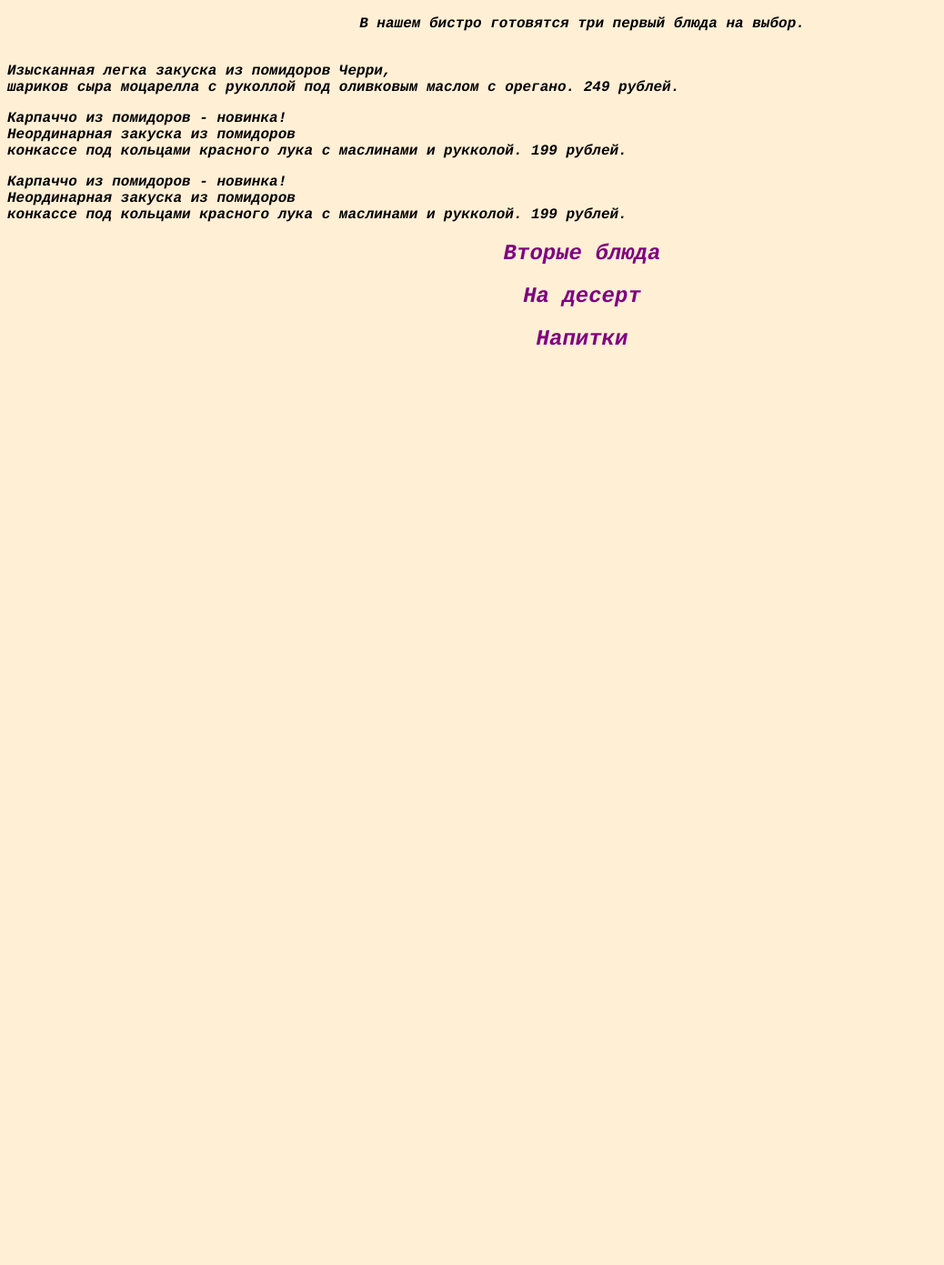
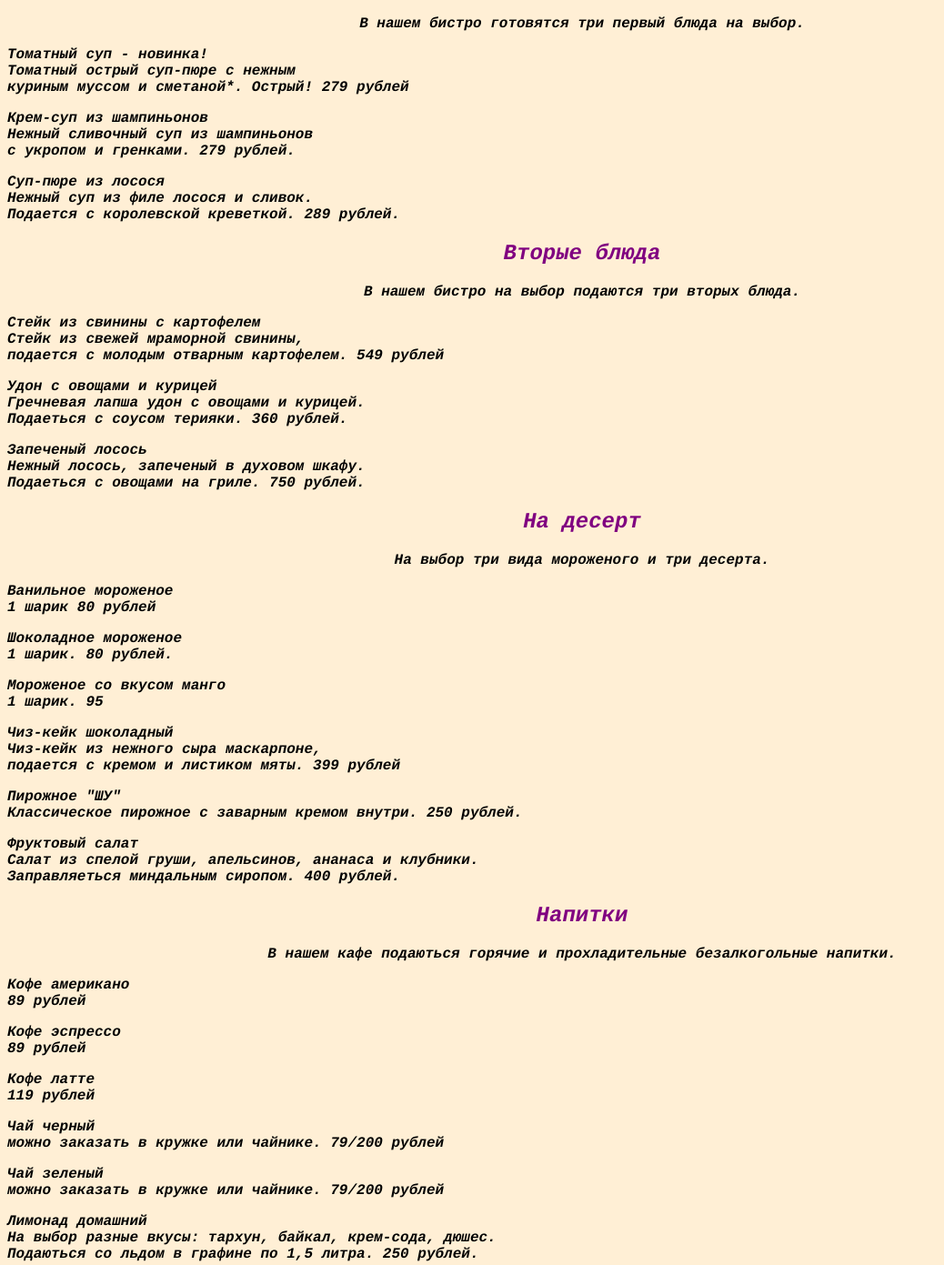
Before and after one commit to OldinPadavan/MDK_04.02, a plain HTML site: page Лабораторная работа №6/Лабораторная работа №6.html in a window 1280 px wide. Shown: the part 393-1784 px from the top of the page at 91% size, without its empty margins (0-1038 px from the left). Before the commit the page ends 800 px from the top, so only its background shows below. Drawn offline with Linux system fonts and the light colour scheme.

Commit message:
add new information in Lab work number 6

```diff
--- a/Лабораторная работа №6/Лабораторная работа №6.html
+++ b/Лабораторная работа №6/Лабораторная работа №6.html
@@ -19,18 +19,43 @@
 
     <H2 align= center>Первые блюда</H2>
       <P align= center>В нашем бистро готовятся три первый блюда на выбор.</P>
-      <P align= left><br> Изысканная легка закуска из помидоров Черри,
-        <BR> шариков сыра моцарелла с руколлой под оливковым маслом с орегано. 249 рублей.</P>
-          <P align= left>Карпаччо из помидоров - новинка!<br> Неординарная закуска из помидоров
-            <BR> конкассе под кольцами красного лука с маслинами и рукколой. 199 рублей.</P>
-              <P align= left>Карпаччо из помидоров - новинка!<br> Неординарная закуска из помидоров
-                <BR> конкассе под кольцами красного лука с маслинами и рукколой. 199 рублей.</P>
+      <P align= left>Томатный суп - новинка! <br> Томатный острый суп-пюре с нежным
+        <BR> куриным муссом и сметаной*. Острый! 279 рублей</P>
+          <P align= left>Крем-суп из шампиньонов<br> Нежный сливочный суп из шампиньонов
+            <BR> с укропом и гренками. 279 рублей.</P>
+              <P align= left>Суп-пюре из лосося<br> Нежный суп из филе лосося и сливок.
+                <BR> Подается с королевской креветкой. 289 рублей.</P>
 
     <H2 align= center>Вторые блюда</H2>
+     <P align= center>В нашем бистро на выбор подаются три вторых блюда.</P>
+     <P align= left>Стейк из свинины с картофелем <br> Стейк из свежей мраморной свинины,
+      <BR> подается с молодым отварным картофелем. 549 рублей</P>
+        <P align= left>Удон с овощами и курицей<br> Гречневая лапша удон с овощами и курицей.
+          <BR> Подаеться с соусом терияки. 360 рублей.</P>
+            <P align= left>Запеченый лосось<br> Нежный лосось, запеченый в духовом шкафу.
+              <BR> Подаеться с овощами на гриле. 750 рублей.</P>
 
     <H2 align= center>На десерт</H2>
+      <P align= center>На выбор три вида мороженого и три десерта.</P>
+      <P align= left>Ванильное мороженое <br> 1 шарик 80 рублей</P>
+          <P align= left>Шоколадное мороженое<br> 1 шарик. 80 рублей.</P>
+              <P align= left>Мороженое со вкусом манго<br> 1 шарик. 95</P>
+                <P align= left>Чиз-кейк шоколадный <br> Чиз-кейк из нежного сыра маскарпоне,
+                  <BR> подается с кремом и листиком мяты. 399 рублей</P>
+                    <P align= left>Пирожное "ШУ"<br> Классическое пирожное с заварным кремом внутри. 250 рублей.</P>
+                        <P align= left>Фруктовый салат<br> Салат из спелой груши, апельсинов, ананаса и клубники.
+                          <BR> Заправляеться миндальным сиропом. 400 рублей.</P>
+
 
     <H2 align= center>Напитки</H2>
+      <P align= center>В нашем кафе подаються горячие и прохладительные безалкогольные напитки.</P>
+      <P align= left>Кофе американо <br> 89 рублей</P>
+        <P align= left>Кофе эспрессо<br> 89 рублей</P>
+            <P align= left>Кофе латте<br> 119 рублей</P>
+              <P align= left>Чай черный<br> можно заказать в кружке или чайнике. 79/200 рублей </P>
+                  <P align= left>Чай зеленый<br> можно заказать в кружке или чайнике. 79/200 рублей</P>
+                      <P align= left>Лимонад домашний<br> На выбор разные вкусы: тархун, байкал, крем-сода, дюшес.
+                        <BR> Подаються со льдом в графине по 1,5 литра. 250 рублей.</P>
 
   </BODY>
 </HTML>
```
